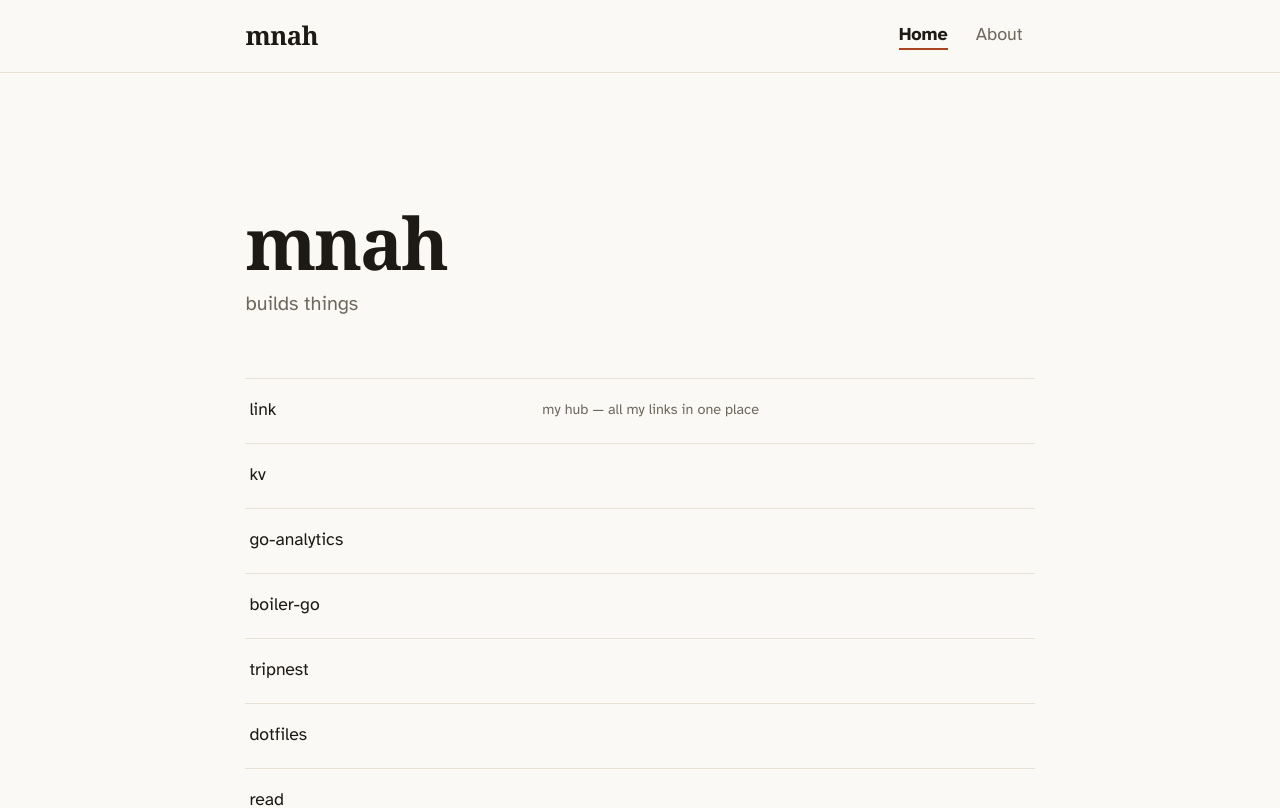
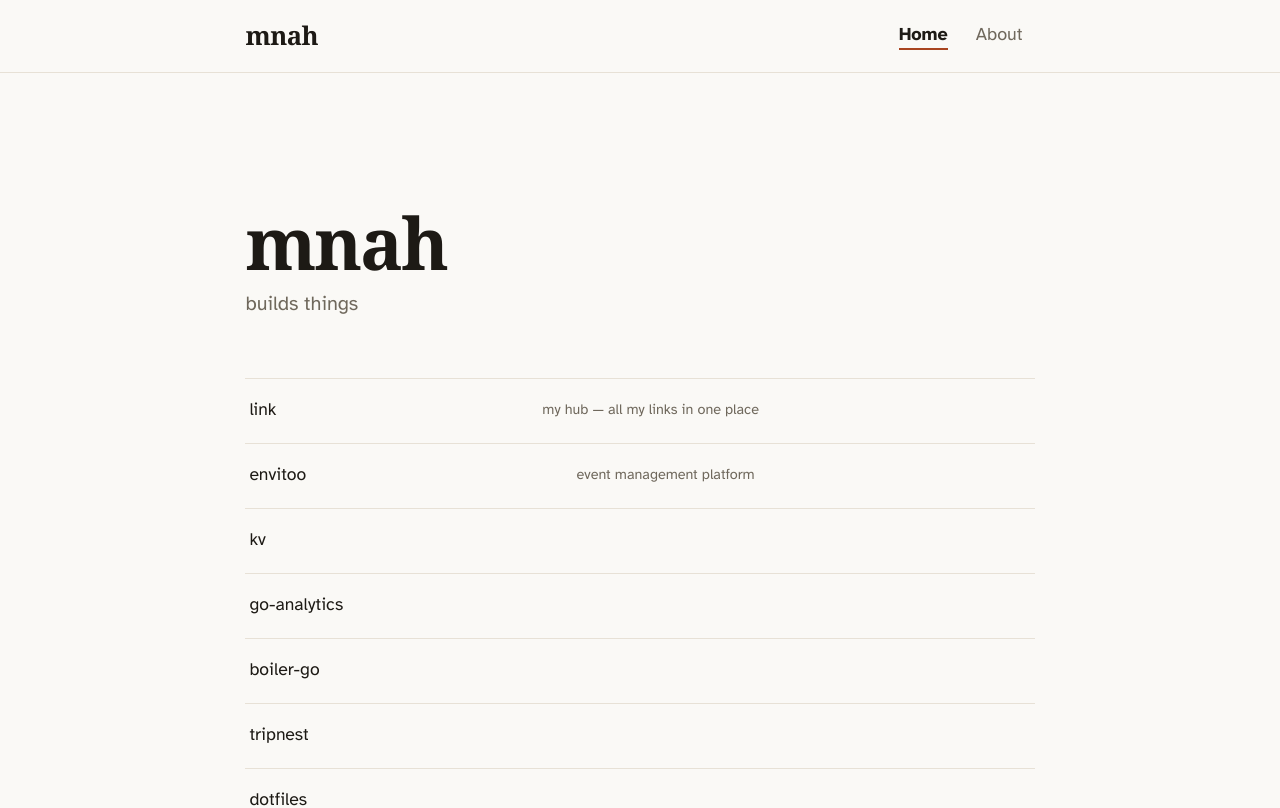
Before and after one commit to mnah05/mnah05, a React (Vite) app: page / in a window 1280 px wide. Shown: the top 808 px of the page. Built offline with nearby package versions, Linux system fonts and the light colour scheme.

Commit message:
add envitoo project to home

```diff
--- a/src/pages/Home.tsx
+++ b/src/pages/Home.tsx
@@ -8,6 +8,7 @@ const SITE_DESCRIPTION = "mnah — builds things";
 
 const PROJECTS = [
 	{ name: "link", href: "https://link.mnah.dev/", desc: "my hub — all my links in one place" },
+	{ name: "envitoo", href: "https://envitoo.mnah.dev/", desc: "event management platform" },
 	{ name: "kv", href: "https://github.com/mnah05/kv" },
 	{ name: "go-analytics", href: "https://github.com/mnah05/go-analytics" },
 	{ name: "boiler-go", href: "https://github.com/mnah05/boiler-go" },
```
